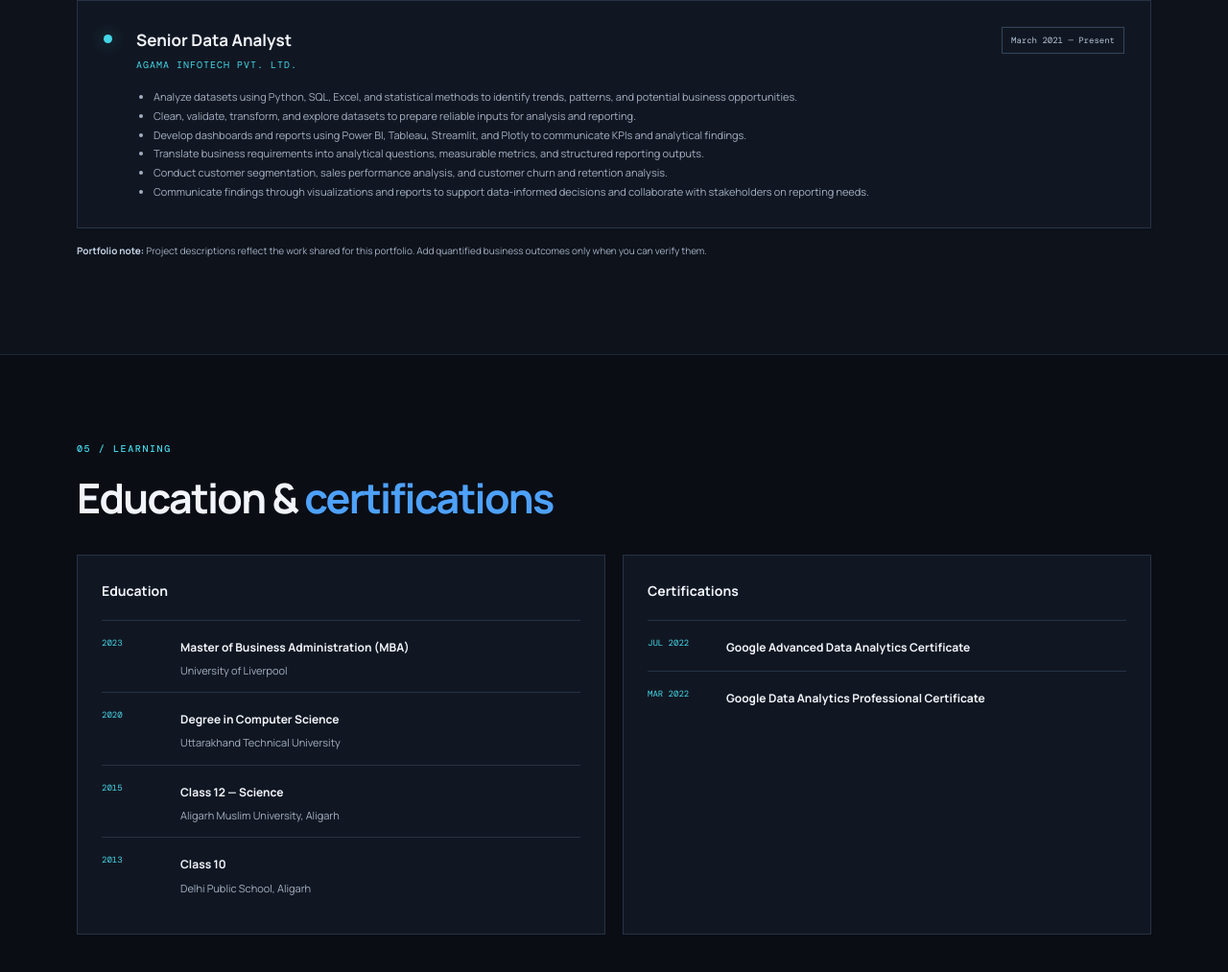
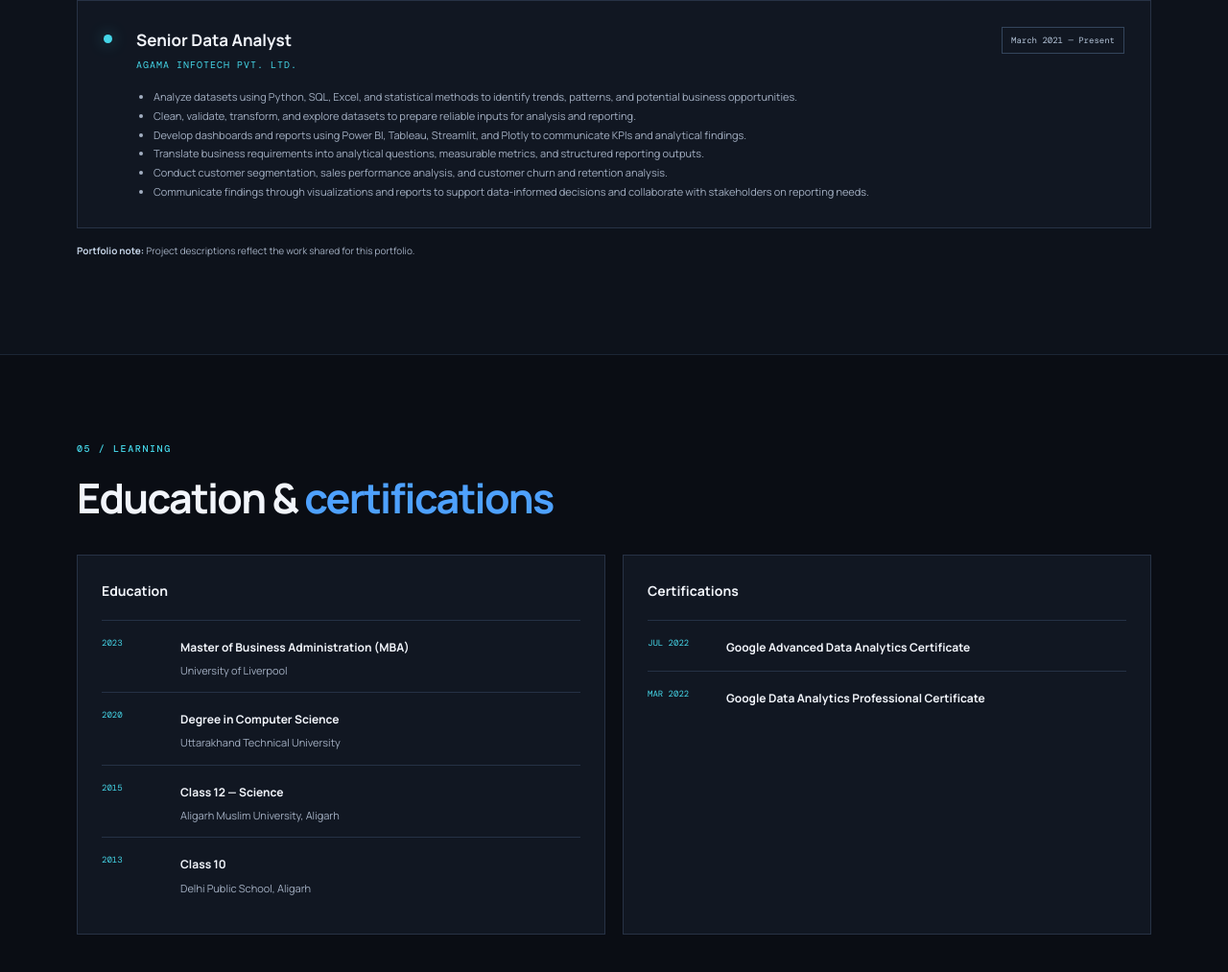
Before and after one commit to hammmad89/ali-hammad-portfolio, a plain HTML site: page index.html in a window 1280 px wide. Shown: the part 2970-3983 px from the top of the page at 96% size. Drawn offline with nearby package versions, Linux system fonts and the light colour scheme.

Commit message:
Update index.html

```diff
--- a/index.html
+++ b/index.html
@@ -104,7 +104,7 @@
             </ul>
           </div>
         </article>
-        <p class="notice"><strong>Portfolio note:</strong> Project descriptions reflect the work shared for this portfolio. Add quantified business outcomes only when you can verify them.</p>
+        <p class="notice"><strong>Portfolio note:</strong> Project descriptions reflect the work shared for this portfolio. </p>
       </div>
     </section>
 
```
